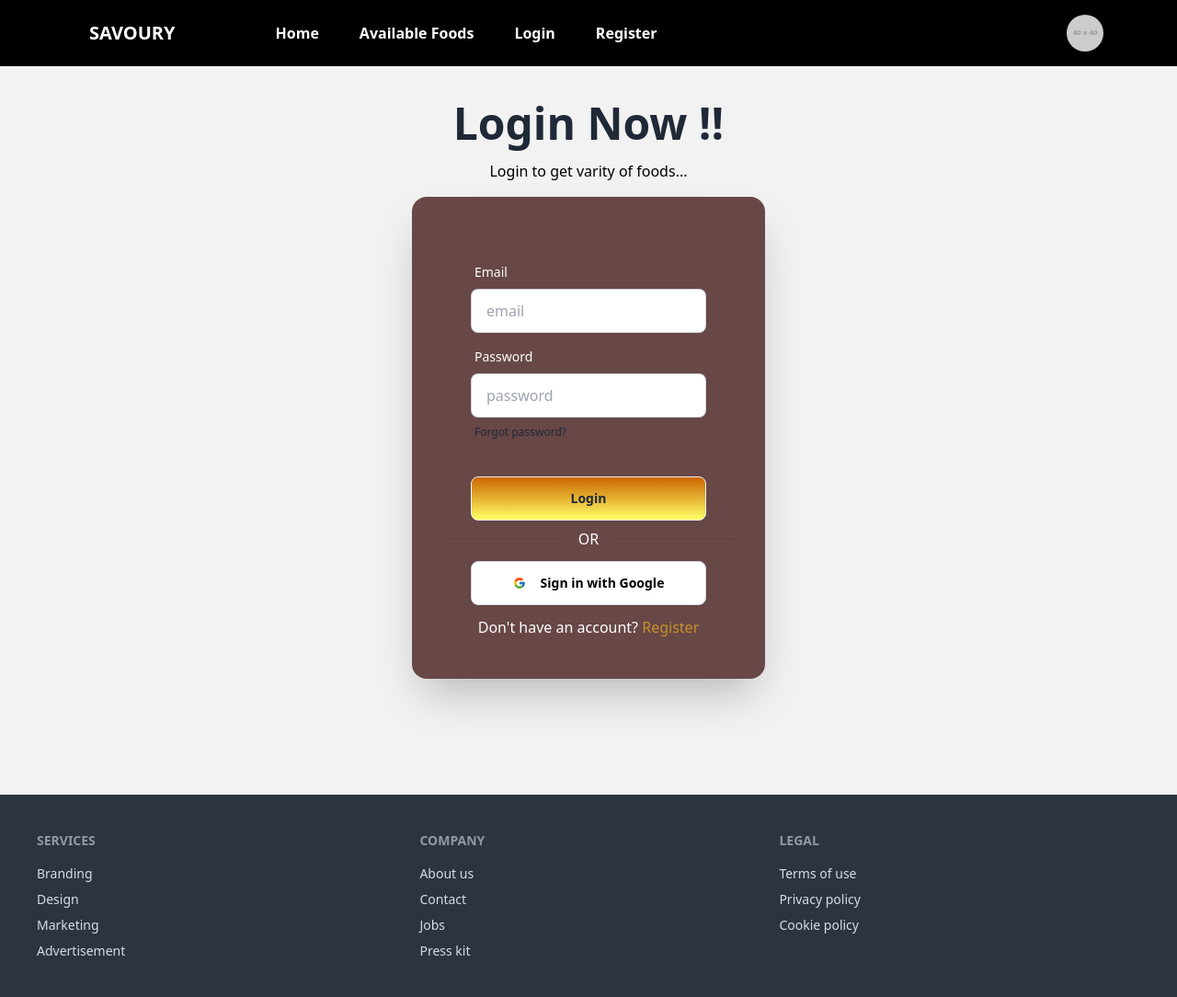
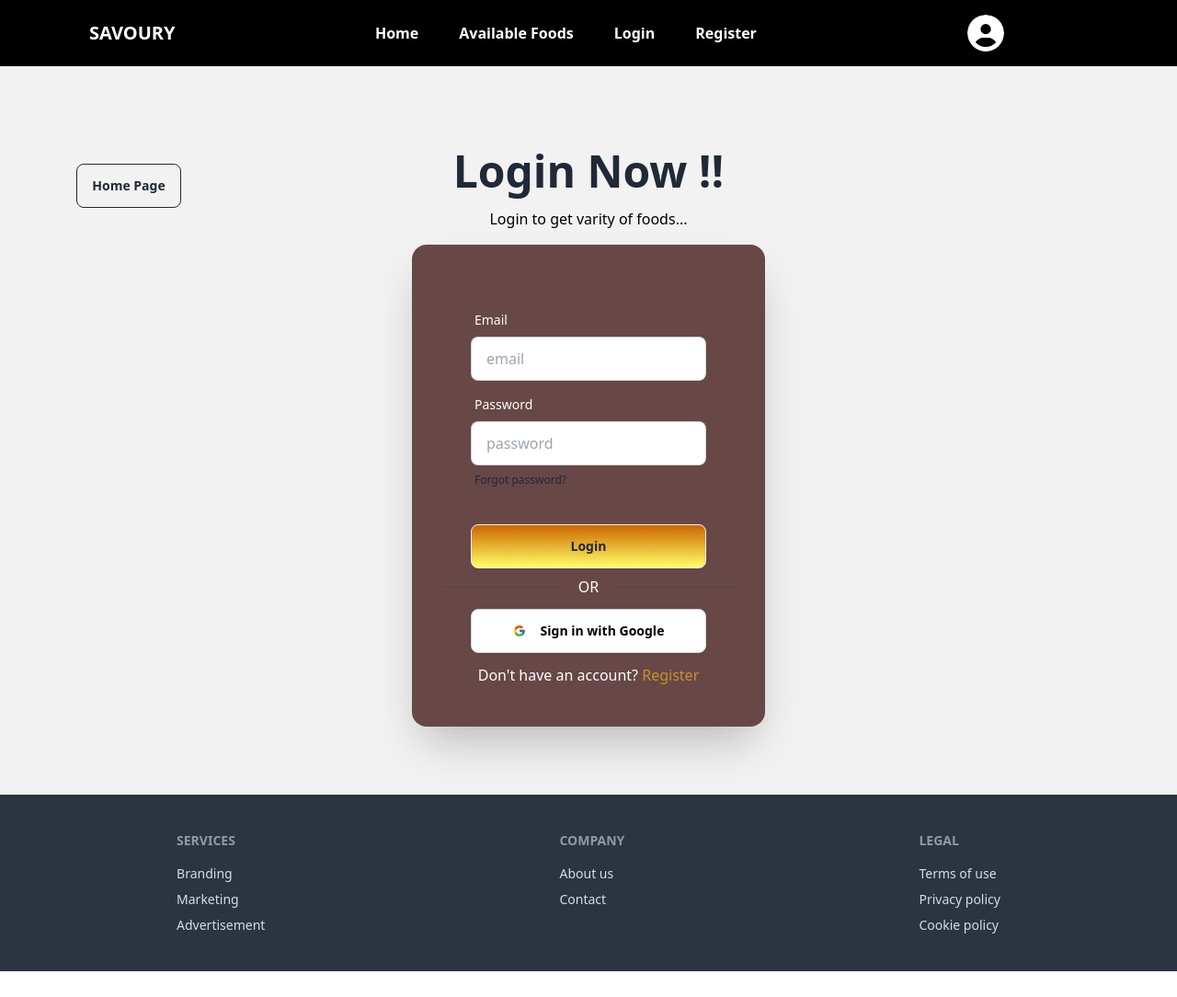
Before and after one commit to KeyaRaniMondal/food_sharing_client, a React (Vite) app: page /login in a window 1280 px wide. Shown: the whole page at 92% size. After the commit the page ends 1056 px from the top, so only its background shows below. Built offline with nearby package versions, Linux system fonts and the light colour scheme; no server answers.

Commit message:
added home page navigation to error & login page

```diff
--- a/src/components/navbar.jsx
+++ b/src/components/navbar.jsx
@@ -1,6 +1,7 @@
 import { useContext } from "react";
 import { NavLink } from "react-router-dom";
 import { AuthContext } from "../providers/authProviders";
+import { FaCircleUser } from "react-icons/fa6";
 
 const NavBar = () => {
 
@@ -43,7 +44,7 @@ const NavBar = () => {
             <div className="flex-1 mr-20">
                 <a className="btn btn-ghost text-xl">SAVOURY</a>
             </div>
-            <div className="hidden lg:flex justify-between items-center w-full ">
+            <div className="hidden lg:flex justify-around items-center w-full ">
 
                 <div className="space-x-5 text-white font-bold">{links}</div>
                 {user ? (
@@ -77,11 +78,12 @@ const NavBar = () => {
                         </ul>
                     </div>
                 ) : (
-                    <img
-                        alt="User Avatar"
-                        src="https://via.placeholder.com/40"
-                        className="rounded-full"
-                    />
+
+                    <div className="avatar">
+                        <div className="w-10 h-10 rounded-full">
+                            <FaCircleUser className="w-10 h-10" />
+                        </div>
+                    </div>
                 )}
             </div>
 
--- a/src/pages/Availablefood.jsx
+++ b/src/pages/Availablefood.jsx
@@ -1,3 +1,4 @@
+
 import React, { useContext, useState } from "react";
 import { useLoaderData } from "react-router-dom";
 import { Link } from "react-router-dom";
--- a/src/pages/error.jsx
+++ b/src/pages/error.jsx
@@ -1,8 +1,14 @@
+import { useNavigate } from 'react-router-dom'
 import error from '../assets/error.jpg'
 const Error = () => {
+    const navigate=useNavigate()
+    const handleNavigate=()=>{
+        navigate('/')
+    }
     return (
         <div>
             <h2 className="text-5xl mb-10 font-bold text-center mt-10">Page Not Found</h2>
+            <button onClick={handleNavigate} className="btn btn-outline flex justify-center mx-auto mt-10 font-bold">Home Page</button>
             <img src={error} alt="" className='w-full h-[600px]' />
         </div>
     )
--- a/src/pages/footer.jsx
+++ b/src/pages/footer.jsx
@@ -1,10 +1,9 @@
 const Footer=()=>{
     return(
-        <footer className="footer bg-neutral text-neutral-content p-10">
+        <footer className="footer bg-neutral text-neutral-content p-10 justify-around">
   <nav>
     <h6 className="footer-title">Services</h6>
     <a className="link link-hover">Branding</a>
-    <a className="link link-hover">Design</a>
     <a className="link link-hover">Marketing</a>
     <a className="link link-hover">Advertisement</a>
   </nav>
@@ -12,8 +11,6 @@ const Footer=()=>{
     <h6 className="footer-title">Company</h6>
     <a className="link link-hover">About us</a>
     <a className="link link-hover">Contact</a>
-    <a className="link link-hover">Jobs</a>
-    <a className="link link-hover">Press kit</a>
   </nav>
   <nav>
     <h6 className="footer-title">Legal</h6>
--- a/src/pages/login.jsx
+++ b/src/pages/login.jsx
@@ -53,7 +53,12 @@ const Login = () => {
     } finally {
       setLoading(false);
     }
+
   };
+
+  const handleNavigate = () => {
+    navigate('/')
+  }
 
   return (
     <div
@@ -62,7 +67,9 @@ const Login = () => {
       }}
       className="hero bg-base-200 min-h-screen mt-16"
     >
+
       <div className="hero-content flex-col">
+        <button onClick={handleNavigate} className="btn btn-outline -ml-[1000px]  mt-10 font-bold">Home Page</button>
         <div className="text-center -mt-20">
           <h1 className="text-5xl font-bold">Login Now !!</h1>
           <p className="mt-4 text-black">
```
